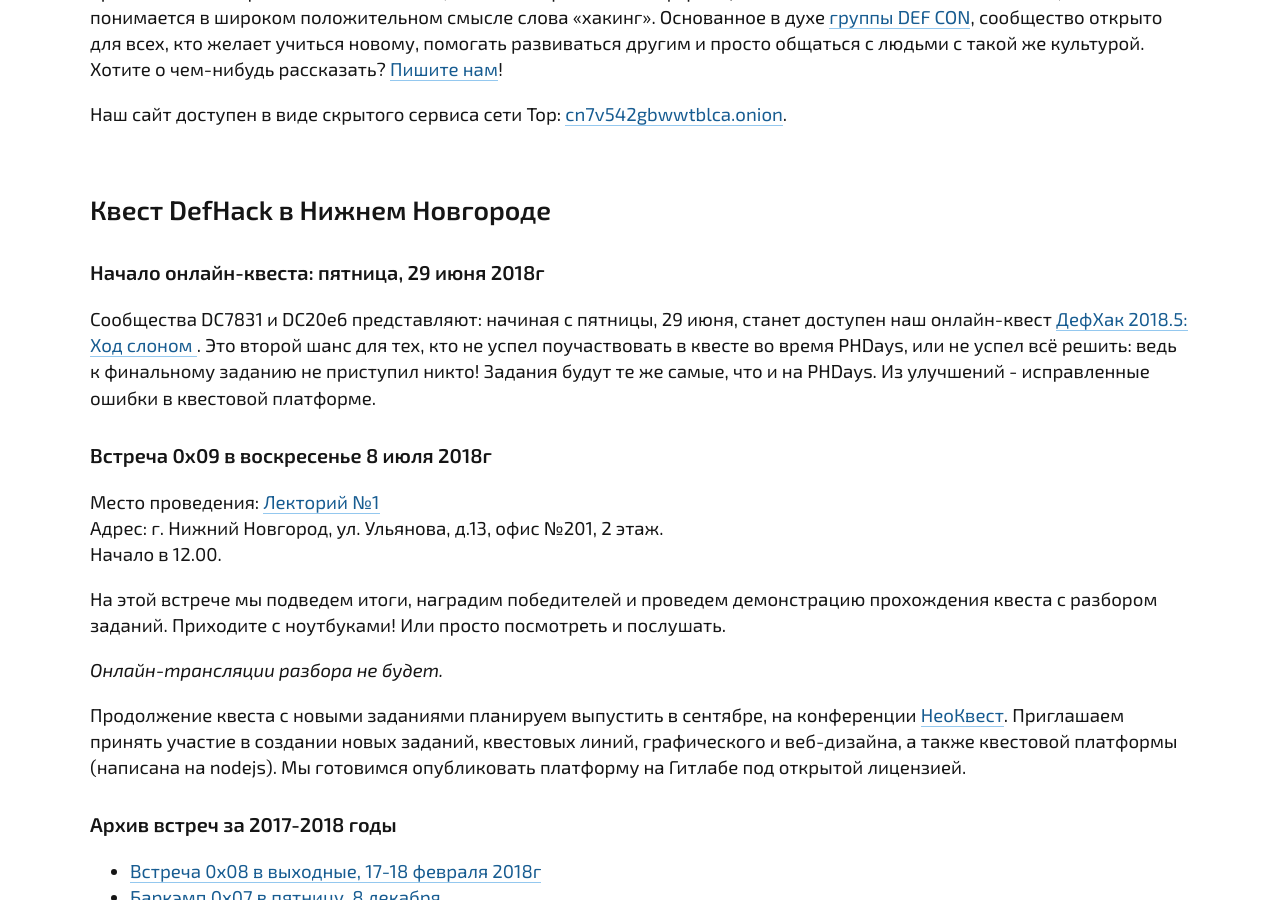
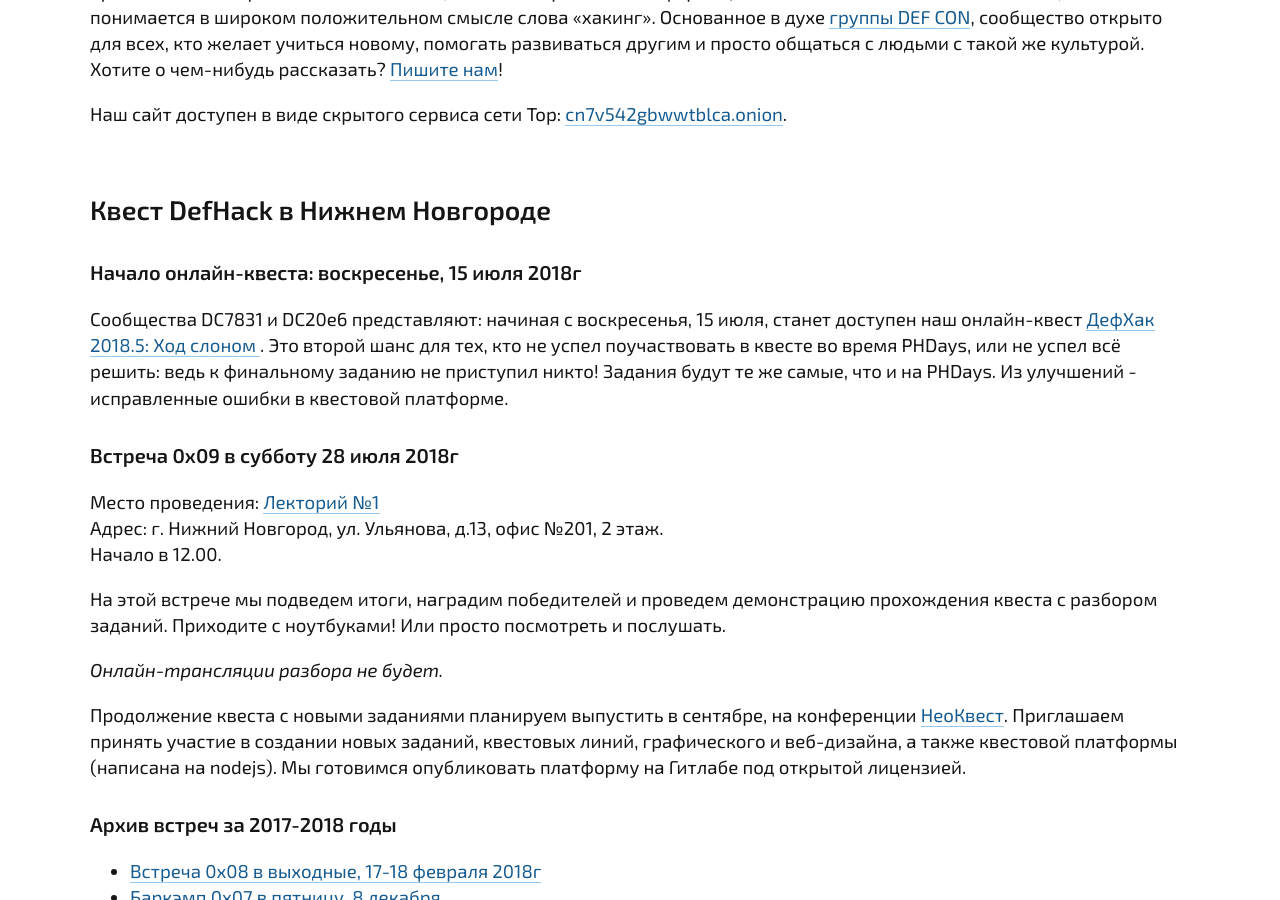
Before and after one commit to defcon-nn/defcon-nn.github.io, a Jekyll site: the page built from index.html, in a window 1280 px wide and 900 px high, scrolled down 357 px. Built offline with Jekyll 4.4.1, drawn with Linux system fonts in a browser that asks for light colours.

Commit message:
Перенос встречи

```diff
--- a/index.html
+++ b/index.html
@@ -10,11 +10,13 @@
 <div id="events_table">
   <h1> Квест DefHack в Нижнем Новгороде </h1>
 
-	<h2>Начало онлайн-квеста: пятница, 29 июня 2018г</h2>
+	<h2>Начало онлайн-квеста: воскресенье, 15 июля 2018г</h2>
 
-  Сообщества DC7831 и DC20e6 представляют: начиная с пятницы, 29 июня, станет доступен наш онлайн-квест <a href="{{ "/defhack" | prepend: site.baseurl }}"> ДефХак 2018.5: Ход слоном </a>. Это второй шанс для тех, кто не успел поучаствовать в квесте во время PHDays, или не успел всё решить: ведь к финальному заданию не приступил никто! Задания будут те же самые, что и на PHDays. Из улучшений - исправленные ошибки в квестовой платформе.
+  Сообщества DC7831 и DC20e6 представляют: начиная с воскресенья, 15 июля, станет доступен наш онлайн-квест <a href="{{ "/defhack" | prepend: site.baseurl }}"> ДефХак 2018.5: Ход слоном </a>. Это второй
+шанс для
+тех, кто не успел поучаствовать в квесте во время PHDays, или не успел всё решить: ведь к финальному заданию не приступил никто! Задания будут те же самые, что и на PHDays. Из улучшений - исправленные ошибки в квестовой платформе.
 
-	<h2>Встреча 0x09 в воскресенье 8 июля 2018г</h2>
+	<h2>Встреча 0x09 в субботу 28 июля 2018г</h2>
  	<p> Место проведения: <a href="http://lectoriy-n1.ru">Лекторий №1</a> <br/>
       Адрес: г. Нижний Новгород, ул. Ульянова, д.13, офис №201, 2 этаж. <br/>
       Начало в 12.00.</p>
```
Also changed, not shown: defhack.md (+1 -1 lines).
